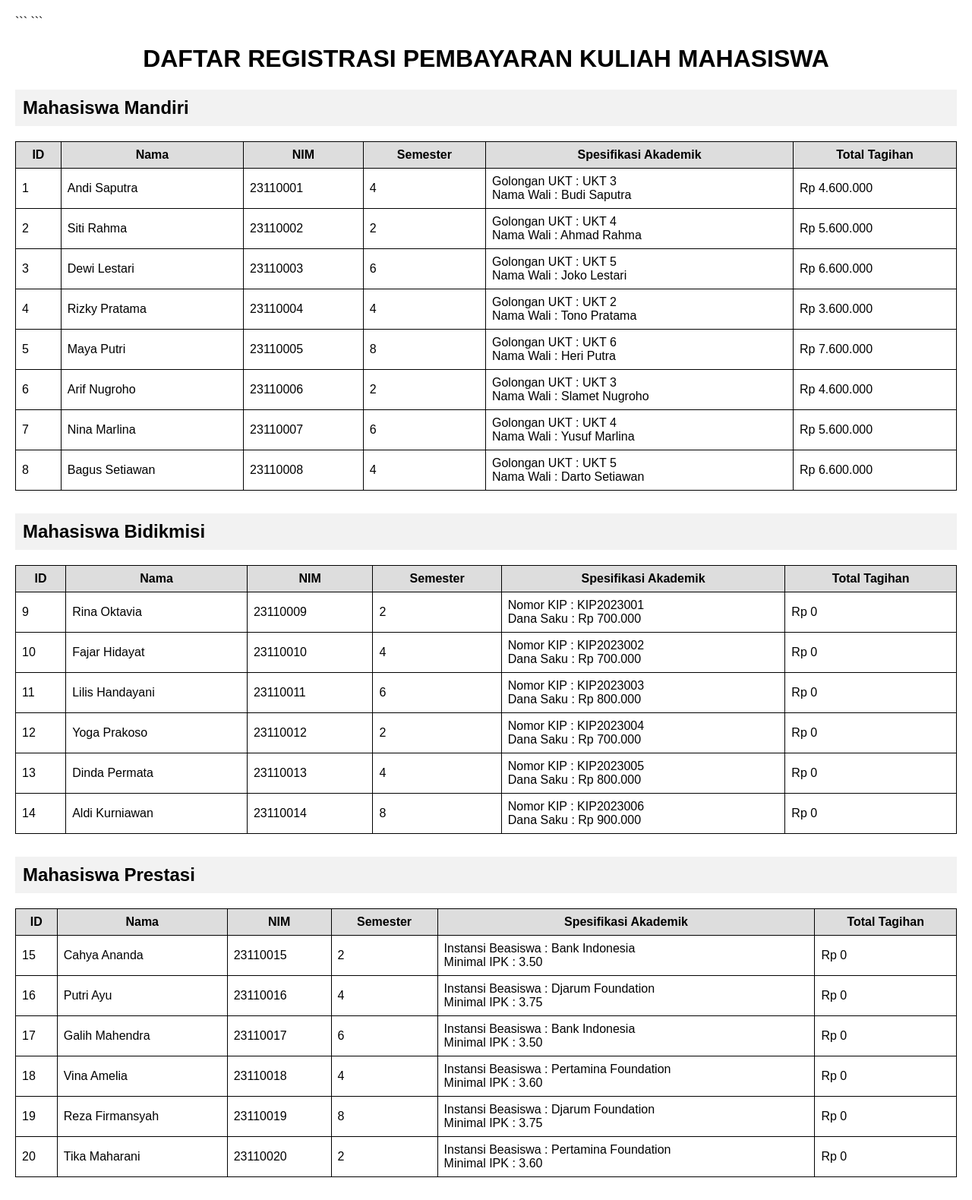
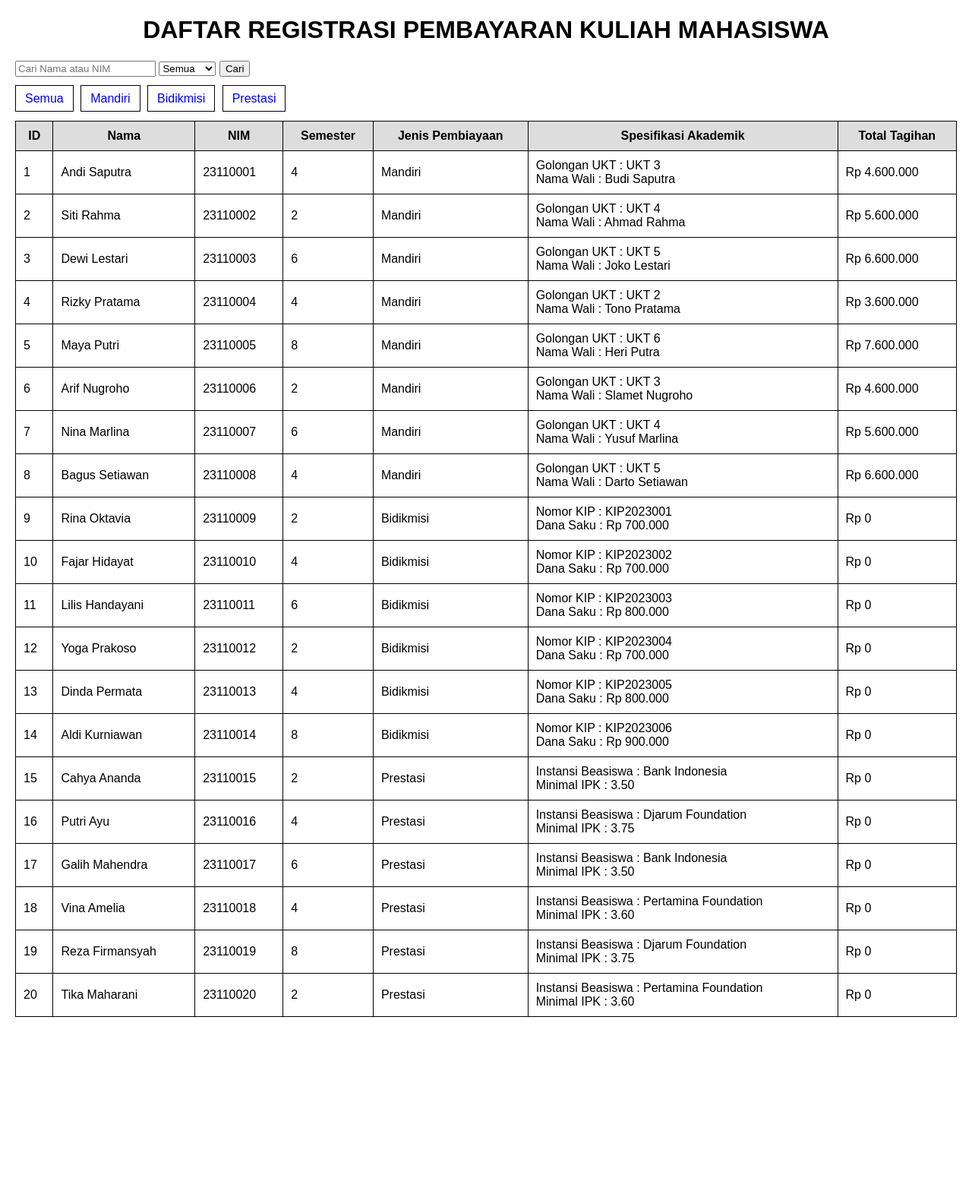
Before and after one commit to eqypriska/UAS_PBO_EqyPriska, a PHP site: page / in a window 1280 px wide. Shown: the whole page at 76% size. After the commit the page ends 1339 px from the top, so only its background shows below. Run offline with PHP 8.4, Linux system fonts and the light colour scheme; data comes from the database, SQL or seed files in the repository.

Commit message:
[Tahap 6] Pembuatan Komponen Antarmuka

````diff
--- a/views/daftar_mahasiswa.php
+++ b/views/daftar_mahasiswa.php
@@ -1,81 +1,141 @@
 <?php
 
 require_once __DIR__ . "/../database/koneksi.php";
-
 require_once __DIR__ . "/../classes/Mahasiswa.php";
 require_once __DIR__ . "/../classes/MahasiswaMandiri.php";
 require_once __DIR__ . "/../classes/MahasiswaBidikmisi.php";
 require_once __DIR__ . "/../classes/MahasiswaPrestasi.php";
 
+$jenis = $_GET['jenis'] ?? '';
+$cari  = $_GET['cari'] ?? '';
+
+$sql = "SELECT * FROM tabel_mahasiswa WHERE 1=1";
+
+if ($jenis != '') {
+    $sql .= " AND jenis_pembiayaan = '$jenis'";
+}
+
+if ($cari != '') {
+    $sql .= " AND (
+        nama_mahasiswa LIKE '%$cari%'
+        OR nim LIKE '%$cari%'
+    )";
+}
+
+$data = $koneksi->query($sql);
+
 ?>
 
 <!DOCTYPE html>
-
 <html>
 <head>
-    <title>Daftar Registrasi Pembayaran Kuliah</title>
+    <title>Daftar Registrasi Pembayaran Kuliah Mahasiswa</title>
 
-```
     <style>
         body{
             font-family: Arial, sans-serif;
             margin:20px;
         }
 
+        h1{
+            text-align:center;
+        }
+
         table{
-        border-collapse: collapse;
             width:100%;
-        margin-bottom:30px;
+            border-collapse:collapse;
+            margin-top:20px;
         }
 
         th, td{
-        border:1px solid #000;
-        padding:8px;
+            border:1px solid black;
+            padding:10px;
         }
 
         th{
             background:#ddd;
         }
 
-    h1{
-        text-align:center;
+        .menu{
+            margin-top:15px;
+            margin-bottom:15px;
         }
 
-    h2{
-        background:#f2f2f2;
-        padding:10px;
+        .menu a{
+            text-decoration:none;
+            border:1px solid black;
+            padding:8px 12px;
+            margin-right:5px;
+        }
+
+        form{
+            margin-bottom:20px;
         }
     </style>
-```
+</head>
 
-</head>
 <body>
 
 <h1>DAFTAR REGISTRASI PEMBAYARAN KULIAH MAHASISWA</h1>
 
-<!-- MAHASISWA MANDIRI -->
+<form method="GET">
 
-<h2>Mahasiswa Mandiri</h2>
+    <input
+        type="text"
+        name="cari"
+        placeholder="Cari Nama atau NIM"
+        value="<?= htmlspecialchars($cari) ?>"
+    >
+
+    <select name="jenis">
+        <option value="">Semua</option>
+
+        <option value="Mandiri"
+            <?= ($jenis == 'Mandiri') ? 'selected' : '' ?>>
+            Mandiri
+        </option>
+
+        <option value="Bidikmisi"
+            <?= ($jenis == 'Bidikmisi') ? 'selected' : '' ?>>
+            Bidikmisi
+        </option>
+
+        <option value="Prestasi"
+            <?= ($jenis == 'Prestasi') ? 'selected' : '' ?>>
+            Prestasi
+        </option>
+
+    </select>
+
+    <button type="submit">Cari</button>
+
+</form>
+
+<div class="menu">
+    <a href="index.php">Semua</a>
+    <a href="index.php?jenis=Mandiri">Mandiri</a>
+    <a href="index.php?jenis=Bidikmisi">Bidikmisi</a>
+    <a href="index.php?jenis=Prestasi">Prestasi</a>
+</div>
 
 <table>
+
 <tr>
     <th>ID</th>
     <th>Nama</th>
     <th>NIM</th>
     <th>Semester</th>
+    <th>Jenis Pembiayaan</th>
     <th>Spesifikasi Akademik</th>
     <th>Total Tagihan</th>
 </tr>
 
 <?php
 
-$data = $koneksi->query("
-SELECT *
-FROM tabel_mahasiswa
-WHERE jenis_pembiayaan='Mandiri'
-");
+while($row = $data->fetch(PDO::FETCH_ASSOC))
+{
 
-while($row = $data->fetch(PDO::FETCH_ASSOC))
+    if($row['jenis_pembiayaan'] == 'Mandiri')
     {
         $mhs = new MahasiswaMandiri(
             $row['id_mahasiswa'],
@@ -86,45 +146,8 @@ while($row = $data->fetch(PDO::FETCH_ASSOC))
             $row['golongan_ukt'],
             $row['nama_wali']
         );
-
-?>
-
-<tr>
-    <td><?= $row['id_mahasiswa']; ?></td>
-    <td><?= $row['nama_mahasiswa']; ?></td>
-    <td><?= $row['nim']; ?></td>
-    <td><?= $row['semester']; ?></td>
-    <td><?= $mhs->tampilkanSpesifikasiAkademik(); ?></td>
-    <td>Rp <?= number_format($mhs->hitungTagihanSemester(),0,',','.'); ?></td>
-</tr>
-
-<?php } ?>
-
-</table>
-
-<!-- MAHASISWA BIDIKMISI -->
-
-<h2>Mahasiswa Bidikmisi</h2>
-
-<table>
-<tr>
-    <th>ID</th>
-    <th>Nama</th>
-    <th>NIM</th>
-    <th>Semester</th>
-    <th>Spesifikasi Akademik</th>
-    <th>Total Tagihan</th>
-</tr>
-
-<?php
-
-$data = $koneksi->query("
-SELECT *
-FROM tabel_mahasiswa
-WHERE jenis_pembiayaan='Bidikmisi'
-");
-
-while($row = $data->fetch(PDO::FETCH_ASSOC))
+    }
+    elseif($row['jenis_pembiayaan'] == 'Bidikmisi')
     {
         $mhs = new MahasiswaBidikmisi(
             $row['id_mahasiswa'],
@@ -135,45 +158,8 @@ while($row = $data->fetch(PDO::FETCH_ASSOC))
             $row['nomor_kip_kuliah'],
             $row['dana_saku_subsidi']
         );
-
-?>
-
-<tr>
-    <td><?= $row['id_mahasiswa']; ?></td>
-    <td><?= $row['nama_mahasiswa']; ?></td>
-    <td><?= $row['nim']; ?></td>
-    <td><?= $row['semester']; ?></td>
-    <td><?= $mhs->tampilkanSpesifikasiAkademik(); ?></td>
-    <td>Rp <?= number_format($mhs->hitungTagihanSemester(),0,',','.'); ?></td>
-</tr>
-
-<?php } ?>
-
-</table>
-
-<!-- MAHASISWA PRESTASI -->
-
-<h2>Mahasiswa Prestasi</h2>
-
-<table>
-<tr>
-    <th>ID</th>
-    <th>Nama</th>
-    <th>NIM</th>
-    <th>Semester</th>
-    <th>Spesifikasi Akademik</th>
-    <th>Total Tagihan</th>
-</tr>
-
-<?php
-
-$data = $koneksi->query("
-SELECT *
-FROM tabel_mahasiswa
-WHERE jenis_pembiayaan='Prestasi'
-");
-
-while($row = $data->fetch(PDO::FETCH_ASSOC))
+    }
+    else
     {
         $mhs = new MahasiswaPrestasi(
             $row['id_mahasiswa'],
@@ -184,6 +170,7 @@ while($row = $data->fetch(PDO::FETCH_ASSOC))
             $row['nama_instansi_beasiswa'],
             $row['minimal_ipk_syarat']
         );
+    }
 
 ?>
 
@@ -192,8 +179,11 @@ while($row = $data->fetch(PDO::FETCH_ASSOC))
     <td><?= $row['nama_mahasiswa']; ?></td>
     <td><?= $row['nim']; ?></td>
     <td><?= $row['semester']; ?></td>
+    <td><?= $row['jenis_pembiayaan']; ?></td>
     <td><?= $mhs->tampilkanSpesifikasiAkademik(); ?></td>
-    <td>Rp <?= number_format($mhs->hitungTagihanSemester(),0,',','.'); ?></td>
+    <td>
+        Rp <?= number_format($mhs->hitungTagihanSemester(),0,',','.'); ?>
+    </td>
 </tr>
 
 <?php } ?>
````
Lines whose indentation alone changed are shown as unchanged.
